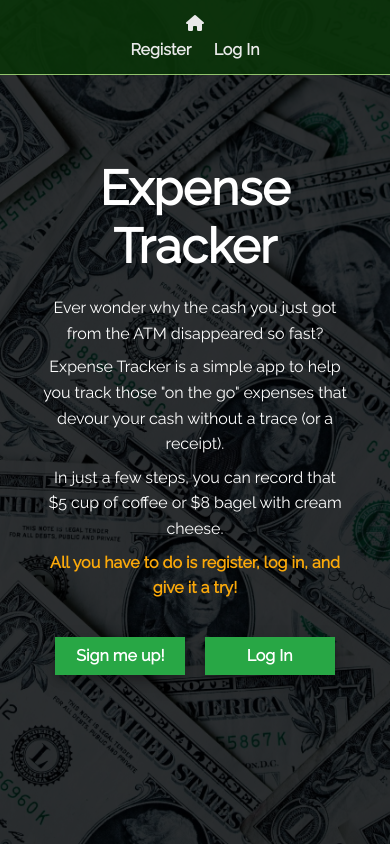
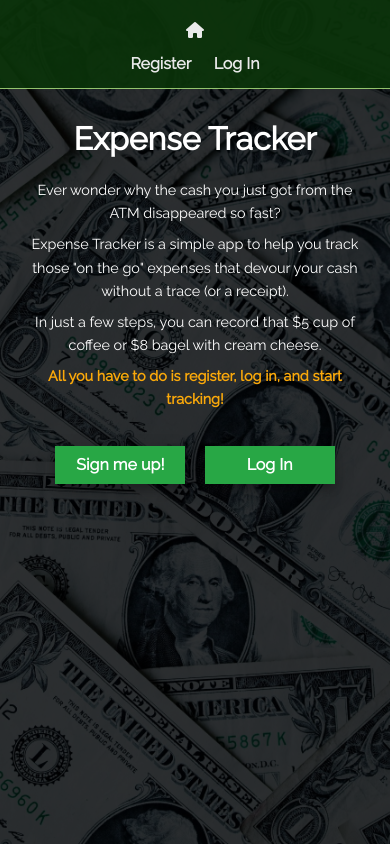
Before and after one commit to rahbuh/expense_tracker, a React (Create React App) app in the folder client/: page / in a window 390 px wide. Built offline with nearby package versions, Linux system fonts and the light colour scheme.

Commit message:
styling cleanup

```diff
--- a/client/src/App.css
+++ b/client/src/App.css
@@ -1,11 +1,24 @@
-/* Global Styles */
+/* GLOBAL STYLES */
+/* NAVBAR */
+/* REGISTER AND LOGIN */
+/* LANDING PAGE */
+/* EXPENSES PAGE */
+/* EXPENSE CARD */
+/* EXPENSE FIELD */
+/* BUTTONS */
+/* FORMS */
+/* MODAL */
+/* TEXT STYLES*/
+/* PADDING */
+/* MARGIN */
+
+/* GLOBAL STYLES */
 :root {
   --primary-color: #17a2b8;
   --dark-color: #343a40;
   --light-color: #f4f4f4;
   --danger-color: #dc3545;
   --success-color: #28a745;
-
   --dark-green: #0a3409;
   --light-green: #a0d676;
   --golden: #fba90a;
@@ -50,214 +63,7 @@ ul {
   overflow: hidden;
 }
 
-/* register and login */
-.wrapper {
-  max-width: 600px;
-  margin: 0 auto;
-  padding: 1rem;
-}
-
-/* user expenses */
-/* .content {
-  border: 1px solid blue;
-} */
-
-/* Text Styles*/
-.x-large {
-  font-size: 4rem;
-  line-height: 1.2;
-  margin-bottom: 1rem;
-}
-
-.large {
-  font-size: 3rem;
-  line-height: 1.2;
-  margin-bottom: 1rem;
-}
-
-.medium {
-  font-size: 1.75rem;
-  line-height: 1.2;
-}
-
-.bold {
-  font-weight: bold;
-}
-
-.highlight {
-  font-weight: bold;
-  color: var(--golden);
-}
-
-.lead {
-  font-size: 1.25rem;
-  margin-bottom: 2rem;
-}
-
-.text-center {
-  text-align: center;
-}
-
-.text-primary {
-  color: var(--primary-color);
-}
-
-.text-dark {
-  color: var(--dark-color);
-}
-
-.text-golden {
-  color: var(--golden);
-}
-
-/* Padding */
-.p {
-  padding: 0.25rem;
-}
-.p-1 {
-  padding: 1rem;
-}
-.p-2 {
-  padding: 2rem;
-}
-.p-3 {
-  padding: 3rem;
-}
-.py {
-  padding: 0.5rem 0;
-}
-.py-1 {
-  padding: 1rem 0;
-}
-.py-2 {
-  padding: 2rem 0;
-}
-.py-3 {
-  padding: 3rem 0;
-}
-
-/* Margin */
-.m {
-  margin: 0.5rem;
-}
-.m-1 {
-  margin: 1rem;
-}
-.m-2 {
-  margin: 2rem;
-}
-.m-3 {
-  margin: 3rem;
-}
-.my {
-  margin: 0.5rem 0;
-}
-.my-1 {
-  margin: 1rem 0;
-}
-.my-2 {
-  margin: 2rem 0;
-}
-.my-3 {
-  margin: 3rem 0;
-}
-.my-center {
-  margin: 0 auto;
-}
-
-.buttons {
-  display: flex;
-  justify-content: center;
-}
-
-.btn {
-  display: inline-block;
-  border: none;
-  box-shadow: 0 5px 8px 0 rgba(0, 0, 0, 0.2), 0 7px 20px 0 rgba(0, 0, 0, 0.17);
-  font-size: 1rem;
-  color: var(--light-color);
-  cursor: pointer;
-  text-align: center;
-  padding: 0.4rem 0;
-  outline: none;
-  -webkit-appearance: none;
-  -moz-appearance: none;
-}
-
-.btn-standard,
-.btn-modal {
-  background-color: var(--success-color);
-  color: var(--white);
-}
-
-.btn-standard {
-  width: 130px;
-  margin: 0 0.6rem;
-}
-
-.btn-modal {
-  width: 100%;
-}
-
-.btn:hover {
-  background: var(--golden);
-  color: var(--black);
-}
-
-.alert {
-  padding: 0.8rem;
-  margin: 1rem 0;
-  opacity: 0.9;
-  background: var(--light-color);
-  color: #333;
-}
-
-.btn-danger,
-.bg-danger,
-.badge-danger,
-.alert-danger {
-  background: var(--danger-color);
-  color: var(--white);
-}
-
-.btn-success,
-.bg-success,
-.badge-success,
-.alert-success {
-  background: var(--success-color);
-  color: var(--white);
-}
-
-/* Forms */
-.form .form-group {
-  margin: 1.2rem 0;
-}
-
-.form .form-text {
-  display: block;
-  margin-top: 0.3rem;
-  color: var(--medium-gray);
-}
-
-.form input[type="text"],
-.form input[type="email"],
-.form input[type="password"],
-.form input[type="date"],
-.form select,
-.form textarea {
-  display: block;
-  width: 100%;
-  padding: 0.4rem;
-  font-size: 1.2rem;
-  border: 1px solid var(--light-gray);
-}
-
-.form input[type="submit"],
-button {
-  font: inherit;
-}
-
-/* Navbar */
+/* NAVBAR */
 .navbar {
   display: flex;
   justify-content: space-between;
@@ -290,23 +96,41 @@ button {
   margin-right: 0.6rem;
 }
 
-#home{
-  /* width: 50px */
+#home {
+  display: flex;
+  flex-wrap: wrap;
+  align-items: center;
+  justify-content: center;
+  color: var(--white);
 }
 
-/* Overlay */
-.dark-overlay {
-  background-color: rgba(0, 0, 0, 0.8);
-  height: 100%;
+/* REGISTER AND LOGIN */
+.wrapper {
+  max-width: 600px;
+  margin: 0 auto;
+  padding: 1rem;
 }
 
-/* Landing Page */
+.alert {
+  padding: 0.8rem;
+  margin: 1rem 0;
+  opacity: 0.9;
+}
+
+/* LANDING PAGE */
 .landing {
   position: absolute;
   top: 0;
   left: 0;
-  background: url("../src/assets/img/splash.jpg") no-repeat center center/cover;
+  background: url("../src/assets/img/splash.jpg") no-repeat center/cover;
+  background-size: cover;
+  background-attachment: scroll;
   width: 100%;
+  height: 100%;
+}
+
+.dark-overlay {
+  background-color: rgba(0, 0, 0, 0.8);
   height: 100%;
 }
 
@@ -322,7 +146,12 @@ button {
   text-align: center;
 }
 
-/* Expenses Page */
+.lead {
+  font-size: 1.25rem;
+  margin-bottom: 2rem;
+}
+
+/* EXPENSES PAGE */
 #main {
   display: flex;
   flex-wrap: wrap;
@@ -338,15 +167,14 @@ button {
   margin: 1rem 0;
 }
 
-
-/* Expense Card */
+/* EXPENSE CARD */
 .card {
   display: flex;
   flex-wrap: wrap;
   border: 1px solid #e6e6e6;
   background-color: var(--background);
-  box-shadow: 0 1px 3px rgba(0,0,0,0.12), 0 1px 2px rgba(0,0,0,0.24);
-  transition: all 0.3s cubic-bezier(.25,.8,.25,1);
+  box-shadow: 0 1px 3px rgba(0, 0, 0, 0.12), 0 1px 2px rgba(0, 0, 0, 0.24);
+  transition: all 0.3s cubic-bezier(0.25, 0.8, 0.25, 1);
   max-width: 1200px;
   font-size: 1rem;
   margin: 0.5rem 0;
@@ -354,15 +182,16 @@ button {
 }
 
 .card:nth-child(even) {
-  background-color: rgb(253, 203, 104, .5);
+  background-color: rgb(253, 203, 104, 0.5);
 }
 
 .card:hover {
-  box-shadow: 0 14px 28px rgba(0,0,0,0.25), 0 10px 10px rgba(0,0,0,0.22);
+  box-shadow: 0 14px 28px rgba(0, 0, 0, 0.25), 0 10px 10px rgba(0, 0, 0, 0.22);
 }
 
+/* EXPENSE FIELD */
 .expense-title {
-  font-size: .8rem;
+  font-size: 0.8rem;
   font-weight: bold;
   padding: 2px 0;
 }
@@ -373,10 +202,6 @@ button {
   background-color: #fff;
   color: #1b1b1b;
   padding: 0 0.5rem;
-}
-
-.row-secondary {
-  /* display: none; */
 }
 
 .date,
@@ -433,7 +258,88 @@ button {
   cursor: pointer;
 }
 
-/* Modal */
+/* BUTTONS */
+.buttons {
+  display: flex;
+  justify-content: center;
+}
+
+.btn {
+  display: inline-block;
+  border: none;
+  box-shadow: 0 5px 8px 0 rgba(0, 0, 0, 0.2), 0 7px 20px 0 rgba(0, 0, 0, 0.17);
+  font-size: 1rem;
+  color: var(--light-color);
+  cursor: pointer;
+  text-align: center;
+  padding: 0.4rem 0;
+  outline: none;
+  -webkit-appearance: none;
+  -moz-appearance: none;
+}
+
+.btn-standard,
+.btn-modal {
+  background-color: var(--success-color);
+  color: var(--white);
+}
+
+.btn-standard {
+  width: 130px;
+  margin: 0 0.6rem;
+}
+
+.btn-modal {
+  width: 100%;
+}
+
+.btn:hover {
+  background: var(--golden);
+  color: var(--black);
+}
+
+.btn-danger,
+.alert-danger {
+  background: var(--danger-color);
+  color: var(--white);
+}
+
+.btn-success,
+.alert-success {
+  background: var(--success-color);
+  color: var(--white);
+}
+
+/* FORMS */
+.form .form-group {
+  margin: 1.2rem 0;
+}
+
+.form .form-text {
+  display: block;
+  margin-top: 0.3rem;
+  color: var(--medium-gray);
+}
+
+.form input[type="text"],
+.form input[type="email"],
+.form input[type="password"],
+.form input[type="date"],
+.form select,
+.form textarea {
+  display: block;
+  width: 100%;
+  padding: 0.4rem;
+  font-size: 1.2rem;
+  border: 1px solid var(--light-gray);
+}
+
+.form input[type="submit"],
+button {
+  font: inherit;
+}
+
+/* MODAL */
 .modal {
   background-color: rgba(0, 0, 0, 0.5);
   position: fixed;
@@ -520,31 +426,70 @@ select::-moz-focus-inner {
   -webkit-filter: blur(2px);
 }
 
-/* Mobile Styles */
+/* TEXT STYLES*/
+.x-large {
+  font-size: 4rem;
+  line-height: 1.2;
+  margin-bottom: 1rem;
+}
+
+.large {
+  font-size: 3rem;
+  line-height: 1.2;
+  margin-bottom: 1rem;
+}
+
+.medium {
+  font-size: 1.75rem;
+  line-height: 1.2;
+}
+
+.bold {
+  font-weight: bold;
+}
+
+.highlight {
+  font-weight: bold;
+  color: var(--golden);
+}
+
+.text-center {
+  text-align: center;
+}
+
+.text-primary {
+  color: var(--primary-color);
+}
+
+.text-dark {
+  color: var(--dark-color);
+}
+
+.text-golden {
+  color: var(--golden);
+}
+
+/* PADDING */
+.p-1 {
+  padding: 0.25rem;
+}
+
+/* MARGIN */
+.my {
+  margin: 0.5rem 0;
+}
+.my-1 {
+  margin: 1rem 0;
+}
+
+/* MOBILE STYLES */
 @media (max-width: 700px) {
   .container {
     margin: 6rem 0;
     padding: 0 0.5rem;
   }
 
-  .hide-sm {
-    display: none;
-  }
-
-  /* Text Styles */
-  .x-large {
-    font-size: 3rem;
-  }
-
-  .large {
-    font-size: 2rem;
-  }
-
-  .lead {
-    font-size: 1rem;
-  }
-
-  /* Navbar */
+  /* NAVBAR */
   .navbar {
     display: block;
     text-align: center;
@@ -563,7 +508,13 @@ select::-moz-focus-inner {
     display: none;
   }
 
-  /* Expenses Page */
+  /* LANDING PAGE */
+  .landing-inner {
+    width: 90%;
+    padding-top: 120px;
+  }
+
+  /* EXPENSES PAGE */
   .list-header {
     grid-template-columns: 1fr;
     justify-items: center;
@@ -573,7 +524,17 @@ select::-moz-focus-inner {
     margin: 0 auto;
   }
 
-  /* Modal */
+  /* FORMS */
+  .form input[type="text"],
+  .form input[type="email"],
+  .form input[type="password"],
+  .form input[type="date"],
+  .form select,
+  .form textarea {
+    font-size: 1rem;
+  }
+
+  /* MODAL */
   .modal-content {
     max-width: 300px;
   }
@@ -588,7 +549,7 @@ select::-moz-focus-inner {
   }
 
   .modal-error {
-    font-size: .9rem;
+    font-size: 0.9rem;
   }
 
   .modal input[type="text"],
@@ -606,4 +567,17 @@ select::-moz-focus-inner {
   label {
     font-size: 0.8rem;
   }
+
+  /* TEXT STYLES*/
+  .x-large {
+    font-size: 2rem;
+  }
+
+  .large {
+    font-size: 1.75rem;
+  }
+
+  .lead {
+    font-size: 0.9rem;
+  }
 }
--- a/client/src/App.js
+++ b/client/src/App.js
@@ -9,7 +9,6 @@ import Expenses from "./components/layout/Expenses";
 import NoPageFound from "./components/layout/NoPageFound";
 import authenticate from "./api/authUser";
 import Session from "./helpers/session";
-import { Alert } from "./components/auth/Alert";
 import AuthContext from "./context/auth";
 import "./App.css";
 
@@ -33,6 +32,8 @@ const App = () => {
 
       if (token) {
         Session.setSession(token);
+        setLogin({ email: "", password: "" });
+        setErrors([])
         setUser({ username, isLoggedIn: true });
       }
       if (errors) {
@@ -52,13 +53,9 @@ const App = () => {
     Session.deleteSession();
   };
 
-  const alert = errors.map((err, index) => (
-    <Alert key={index} className={"alert alert-danger"} message={err.msg} />
-  ));
-
   return (
     <AuthContext.Provider
-      value={{ user, handleChange, handleSubmit, handleLogOut, alert }}
+      value={{ user, handleChange, handleSubmit, handleLogOut, errors }}
     >
       <Router>
         <Fragment>
--- a/client/src/components/auth/Login.js
+++ b/client/src/components/auth/Login.js
@@ -1,17 +1,18 @@
 import React, { useContext } from "react";
 import { Link, Redirect } from "react-router-dom";
 import AuthContext from "../../context/auth";
+import { Alert } from "./Alert";
 
 const Login = () => {
-  const { user, alert, handleChange, handleSubmit } = useContext(AuthContext);
+  const { user, errors, handleChange, handleSubmit } = useContext(AuthContext);
 
   if (user.isLoggedIn) {
-    return (
-      <Redirect
-        to="/user/expenses"
-      />
-    );
+    return <Redirect to="/user/expenses" />;
   }
+
+  const alert = errors.map((error, index) => (
+    <Alert key={index} className={"alert alert-danger"} message={error.msg} />
+  ));
 
   return (
     <div className="wrapper">
--- a/client/src/components/layout/Expenses.js
+++ b/client/src/components/layout/Expenses.js
@@ -144,7 +144,7 @@ const Expenses = () => {
       <div id="main" className={showModal ? "is-blurred" : ""}>
         <div className="content">
           <div className="list-header">
-            <p className="medium bold text-golden">Expense List</p>
+            <p className="medium bold text-golden">My Expenses</p>
             <Button
               id="add-expense"
               className="btn btn-standard"
--- a/client/src/components/layout/Landing.js
+++ b/client/src/components/layout/Landing.js
@@ -8,20 +8,20 @@ const Landing = () => {
         <div className="landing-inner">
           <h1 className="x-large">Expense Tracker</h1>
           <div className="lead">
-            <p className="p">
+            <p className="p-1">
               Ever wonder why the cash you just got from the ATM disappeared so
               fast?
             </p>
-            <p className="p">
+            <p className="p-1">
               Expense Tracker is a simple app to help you track those "on the
               go" expenses that devour your cash without a trace (or a receipt).
             </p>
-            <p className="p">
+            <p className="p-1">
               In just a few steps, you can record that $5 cup of coffee or $8
               bagel with cream cheese.
             </p>
-            <p className="p highlight">
-              All you have to do is register, log in, and give it a try!
+            <p className="p-1 highlight">
+              All you have to do is register, log in, and start tracking!
             </p>
           </div>
           <div className="buttons">
--- a/client/src/components/layout/Navbar.js
+++ b/client/src/components/layout/Navbar.js
@@ -1,46 +1,29 @@
 import React, { Fragment, useContext } from "react";
-import { Link } from "react-router-dom";
+import NavbarLeft from "./NavbarLeft";
+import NavbarRight from "./NavbarRight";
 import AuthContext from "../../context/auth";
 
 const Navbar = () => {
-  const {user, handleLogOut} = useContext(AuthContext);
+  const { user, handleLogOut } = useContext(AuthContext);
 
   return (
     <nav className="navbar">
       {user.isLoggedIn ? (
         <Fragment>
-          <div id="home">
-            <Link to="/">
-              <i className="fas fa-home"></i>
-            </Link>
-            <p style={{ color: "#fff" }}>Welcome, {user.username}!</p>
-          </div>
-          <ul>
-            <li>
-              <Link to="/user/expenses">My Expenses</Link>
-            </li>
-            <li>
-              <Link to="/" onClick={handleLogOut}>
-                Log Out
-              </Link>
-            </li>
-          </ul>
+          <NavbarLeft message={`Welcome, ${user.username}!`} />
+          <NavbarRight
+            link1={{ path: "/user/expenses", text: "My Expenses" }}
+            link2={{ path: "/", text: "Log Out" }}
+            logout={handleLogOut}
+          />
         </Fragment>
       ) : (
         <Fragment>
-          <div id="home">
-            <Link to="/">
-              <i className="fas fa-home"></i>
-            </Link>
-          </div>
-          <ul>
-            <li>
-              <Link to="/register">Register</Link>
-            </li>
-            <li>
-              <Link to="/login">Log In</Link>
-            </li>
-          </ul>
+          <NavbarLeft />
+          <NavbarRight
+            link1={{ path: "/register", text: "Register" }}
+            link2={{ path: "/login", text: "Log In" }}
+          />
         </Fragment>
       )}
     </nav>
--- /dev/null
+++ b/client/src/components/layout/NavbarLeft.js
@@ -0,0 +1,17 @@
+import React from "react";
+import { Link } from "react-router-dom";
+
+const NavbarLeft = props => {
+  return (
+    <div>
+      <div id="home">
+        <Link to="/">
+          <i className="fas fa-home"></i>
+        </Link>
+        <p>{props.message}</p>
+      </div>
+    </div>
+  );
+};
+
+export default NavbarLeft;
--- /dev/null
+++ b/client/src/components/layout/NavbarRight.js
@@ -0,0 +1,21 @@
+import React from "react";
+import { Link } from "react-router-dom";
+
+const NavbarRight = props => {
+  return (
+    <div>
+      <ul>
+        <li>
+          <Link to={props.link1.path}>{props.link1.text}</Link>
+        </li>
+        <li>
+          <Link to={props.link2.path} onClick={props.logout}>
+            {props.link2.text}
+          </Link>
+        </li>
+      </ul>
+    </div>
+  );
+};
+
+export default NavbarRight;
```
Also changed, not shown: client/src/components/auth/Register.js (+10 -3 lines), client/src/components/auth/PrivateRoute.js (line endings or trailing spaces).
